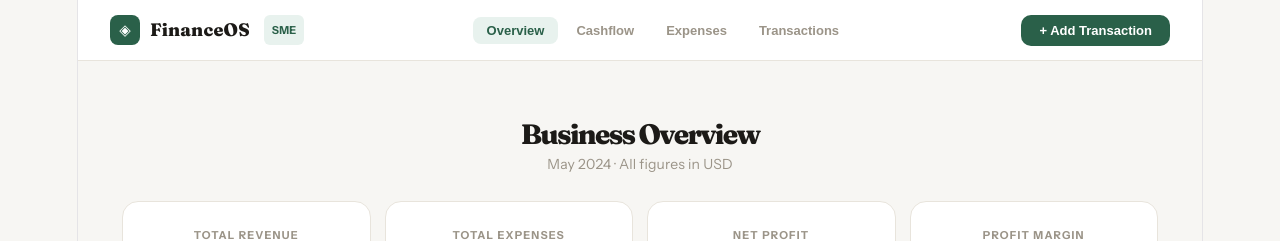
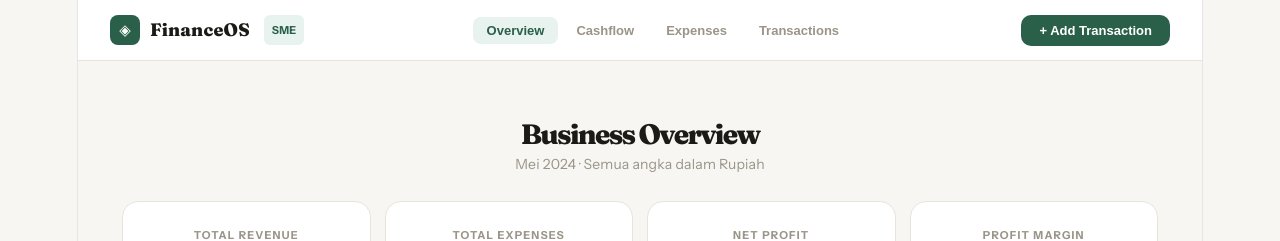
Before and after one commit to rusli2808/finance-dashboard, a React (Vite) app: page / in a window 1280 px wide. Shown: the top 241 px of the page. Built offline with nearby package versions, Linux system fonts and the light colour scheme.

Commit message:
update currency label

```diff
--- a/src/App.jsx
+++ b/src/App.jsx
@@ -188,7 +188,7 @@ export default function App() {
             <div style={{ display: "flex", flexDirection: "column", gap: 24 }}>
               <div>
                 <h1 style={{ fontFamily: "'Fraunces', serif", fontSize: 28, fontWeight: 800, color: C.text, marginBottom: 4 }}>Business Overview</h1>
-                <p style={{ color: C.sub, fontSize: 14 }}>May 2024 · All figures in USD</p>
+                <p style={{ color: C.sub, fontSize: 14 }}>Mei 2024 · Semua angka dalam Rupiah</p>
               </div>
               <div style={{ display: "grid", gridTemplateColumns: "repeat(4, 1fr)", gap: 14 }}>
                 <KPICard label="Total Revenue" value={fmt(stats.income)} sub="vs last month" trend={12.4} color={C.accent} />
```
